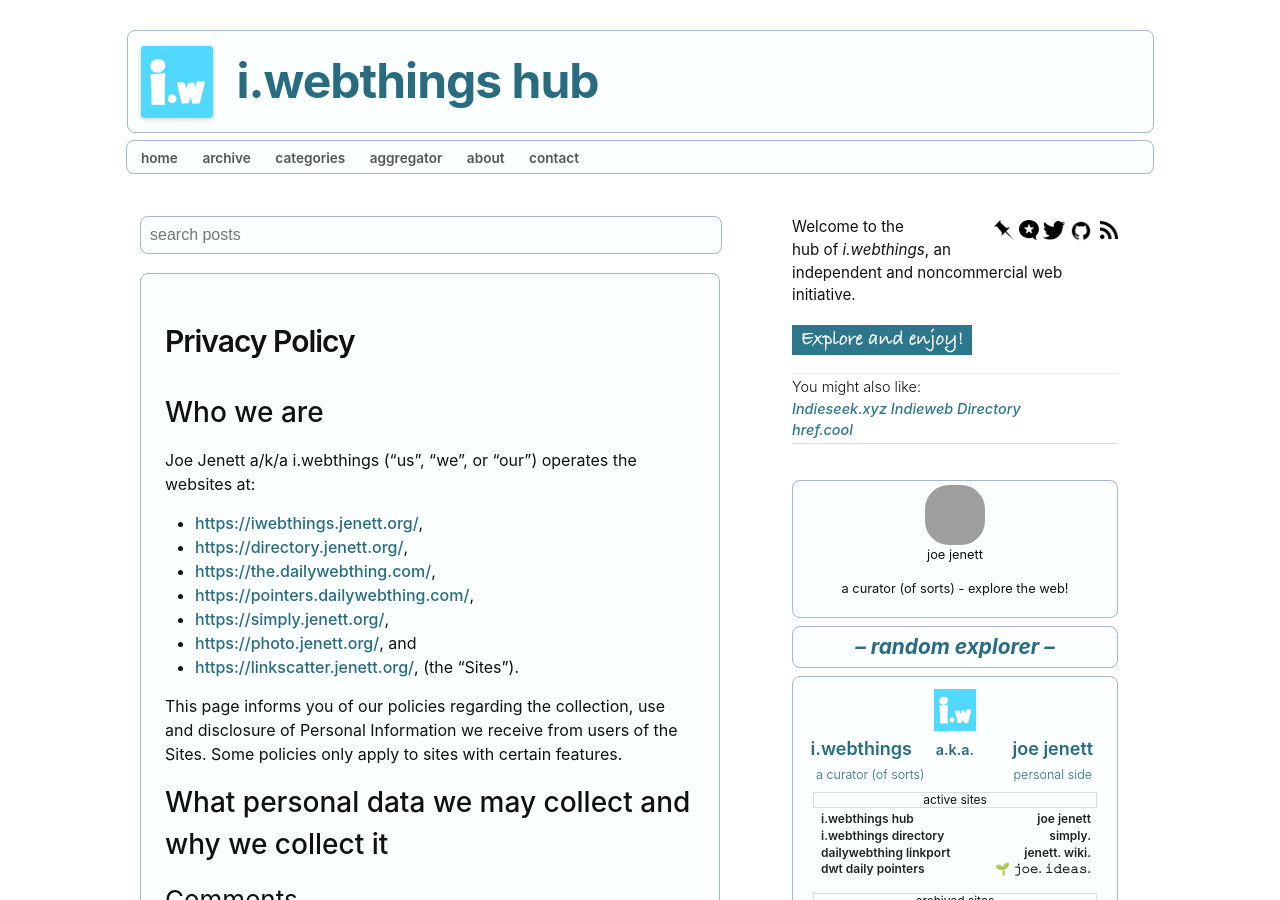
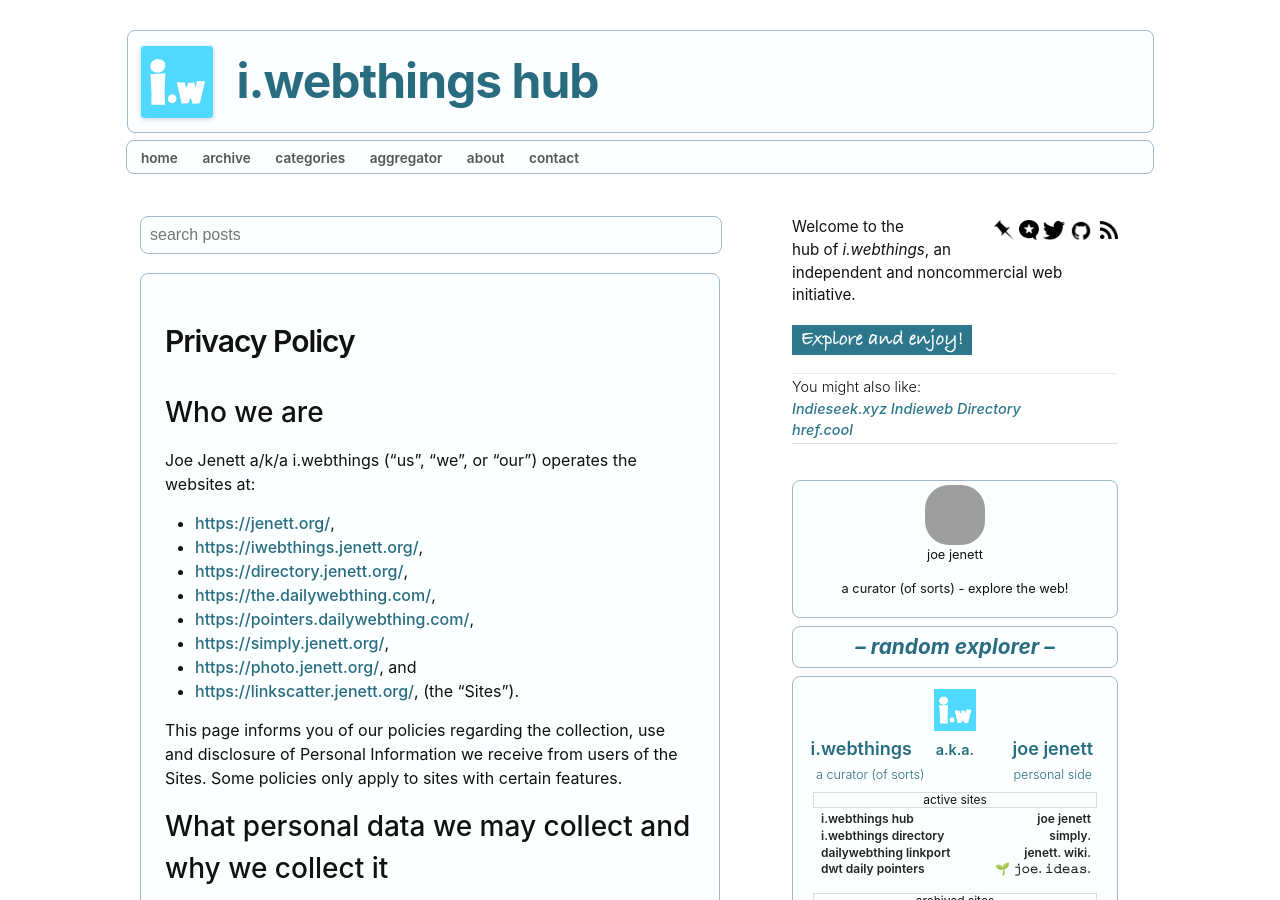
Before and after one commit to joejenett/i.webthings, a Jekyll site: the page built from privacy_policy/index.md, in a window 1280 px wide and 900 px high. Built offline with Jekyll 4.4.1, drawn with Linux system fonts in a browser that asks for light colours; comment, search, counter and statistics services are not loaded; grey boxes are pictures that could not be loaded.

Commit message:
Update index.md

```diff
--- a/privacy_policy/index.md
+++ b/privacy_policy/index.md
@@ -17,6 +17,7 @@ mf2_syndication:
 ## Who we are
 Joe Jenett a/k/a i.webthings (“us”, “we”, or “our”) operates the websites at:
 
+  * <a href="https://jenett.org/" class="url" rel="noopener noreferrer">https://jenett.org/</a>,
   * <a href="https://iwebthings.jenett.org/" class="url" rel="noopener noreferrer">https://iwebthings.jenett.org/</a>,
   * <a href="https://directory.jenett.org/" class="url" rel="noopener noreferrer">https://directory.jenett.org/</a>,
   * <a href="https://the.dailywebthing.com/" class="url" rel="noopener noreferrer">https://the.dailywebthing.com/</a>,
```
